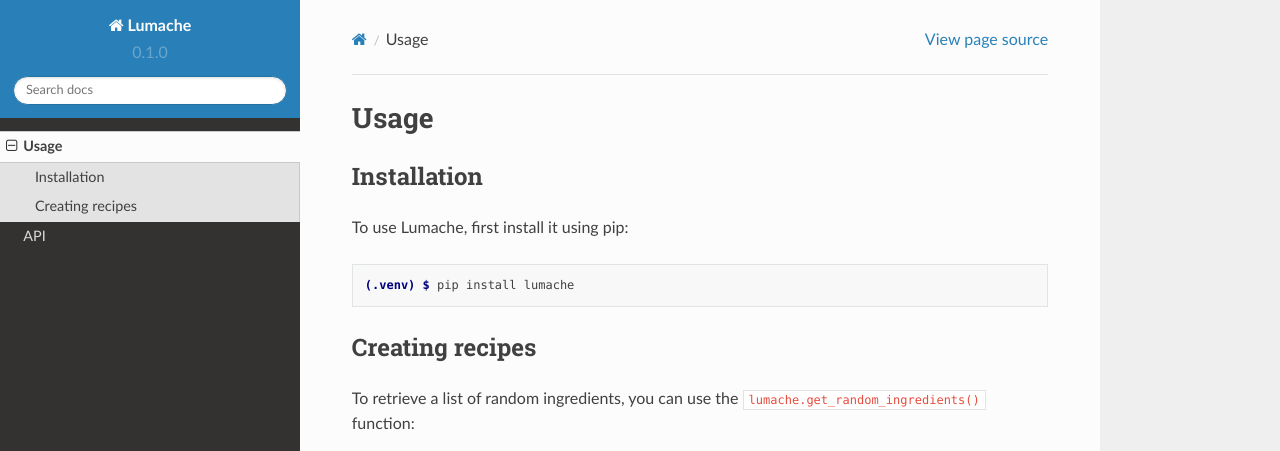
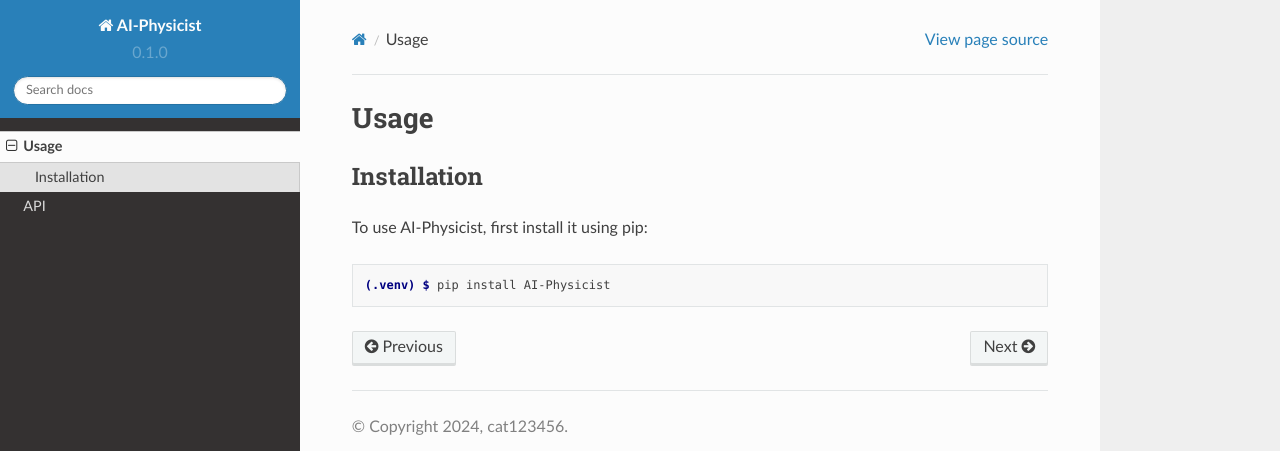
Before and after one commit to catmeow123456/AI-Physicist-documentation, a Sphinx documentation site: the page built from docs/source/usage.rst, in a window 1280 px wide and 1095 px high. Shown: the top 451 px of the window. Built offline with Sphinx 7.4.7 and the Read the Docs theme 2.0.0, drawn with Linux system fonts in a browser that asks for light colours; some of the changed text lies outside the part shown.

Commit message:
change to ai-physicist

```diff
--- a/docs/source/api.rst
+++ b/docs/source/api.rst
@@ -4,4 +4,4 @@
 .. autosummary::
    :toctree: generated
 
-   lumache
+   .. AI-Physicist
--- a/docs/source/conf.py
+++ b/docs/source/conf.py
@@ -2,9 +2,9 @@
 
 # -- Project information
 
-project = 'Lumache'
-copyright = '2021, Graziella'
-author = 'Graziella'
+project = 'AI-Physicist'
+copyright = '2024, cat123456'
+author = 'cat123456'
 
 release = '0.1'
 version = '0.1.0'
--- a/docs/source/usage.rst
+++ b/docs/source/usage.rst
@@ -6,28 +6,28 @@
 Installation
 ------------
 
-To use Lumache, first install it using pip:
+To use AI-Physicist, first install it using pip:
 
 .. code-block:: console
 
-   (.venv) $ pip install lumache
+   (.venv) $ pip install AI-Physicist
 
-Creating recipes
-----------------
+.. Creating recipes
+.. ----------------
 
-To retrieve a list of random ingredients,
-you can use the ``lumache.get_random_ingredients()`` function:
+.. To retrieve a list of random ingredients,
+.. you can use the ``lumache.get_random_ingredients()`` function:
 
-.. autofunction:: lumache.get_random_ingredients
+.. .. autofunction:: lumache.get_random_ingredients
 
-The ``kind`` parameter should be either ``"meat"``, ``"fish"``,
-or ``"veggies"``. Otherwise, :py:func:`lumache.get_random_ingredients`
-will raise an exception.
+.. The ``kind`` parameter should be either ``"meat"``, ``"fish"``,
+.. or ``"veggies"``. Otherwise, :py:func:`lumache.get_random_ingredients`
+.. will raise an exception.
 
-.. autoexception:: lumache.InvalidKindError
+.. .. autoexception:: lumache.InvalidKindError
 
-For example:
+.. For example:
 
->>> import lumache
->>> lumache.get_random_ingredients()
-['shells', 'gorgonzola', 'parsley']
+.. >>> import lumache
+.. >>> lumache.get_random_ingredients()
+.. ['shells', 'gorgonzola', 'parsley']
```
Also changed, not shown: docs/source/index.rst (+3 -6 lines), lumache.py (deleted, +0 -23 lines), .readthedocs.yaml.
